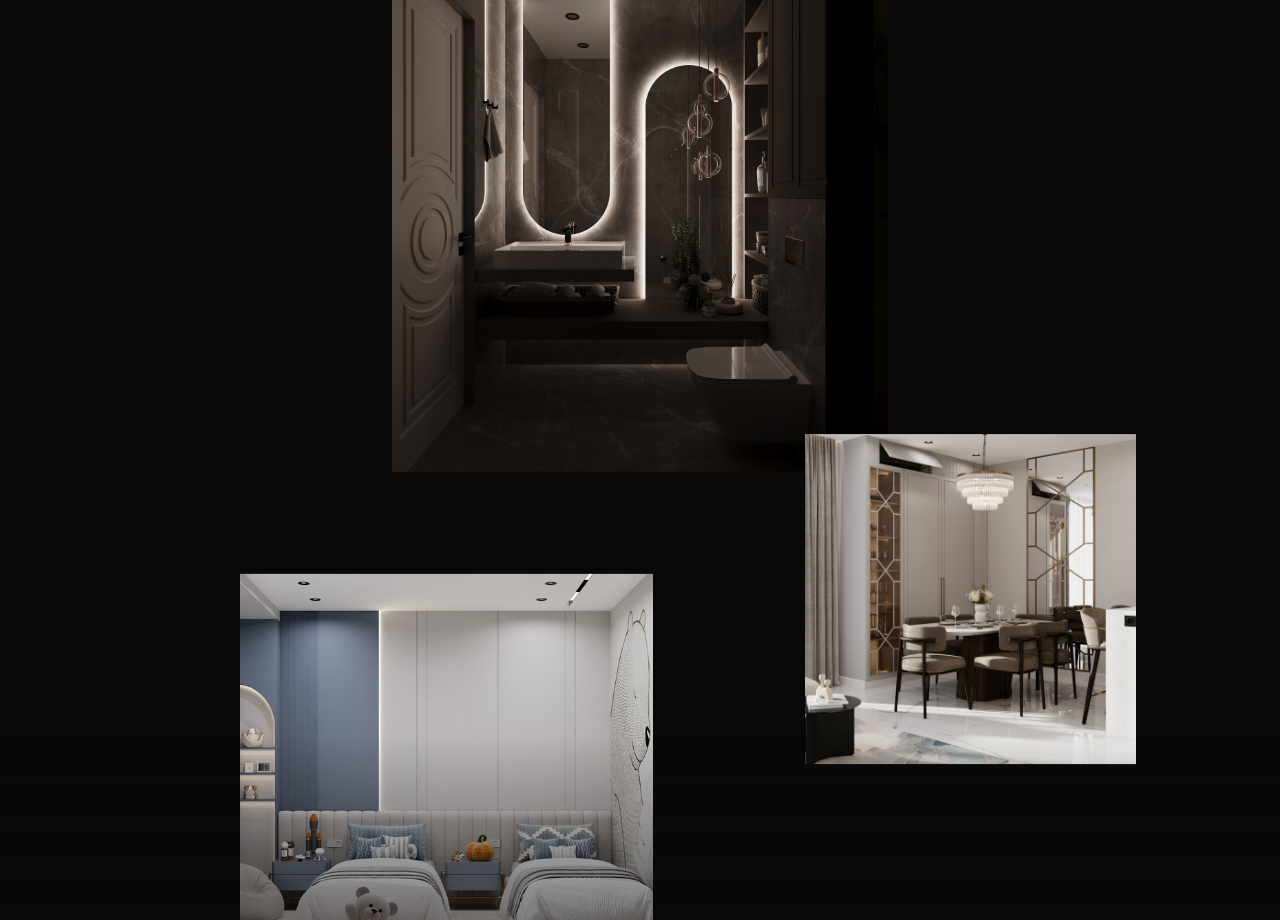
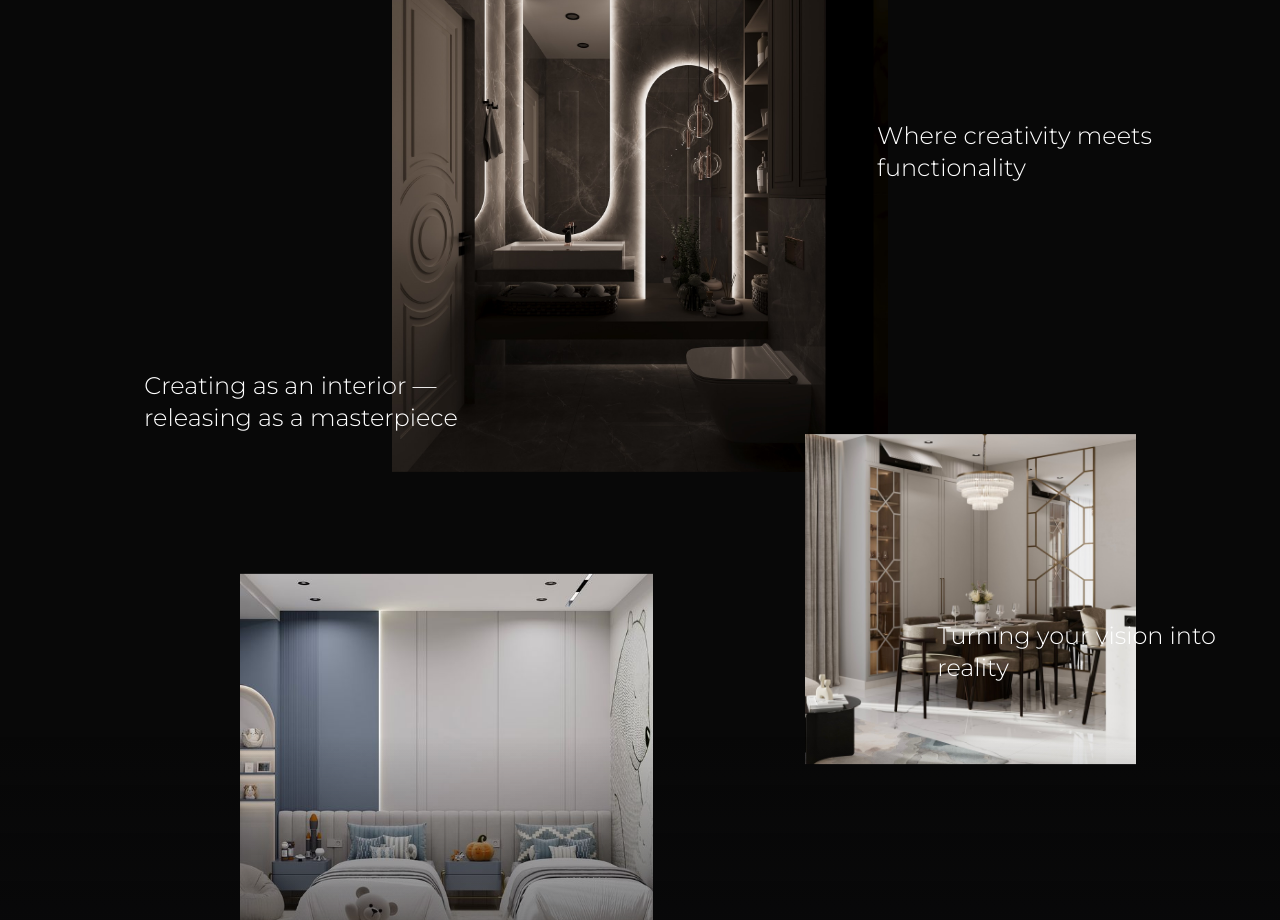
Before and after one commit to ArmanDev1010/Anie_Bert, a React (Vite) app in the folder frontend/: page / in a window 1280 px wide. Shown: the part 2180-3100 px from the top of the page. Built offline with nearby package versions, Linux system fonts and the light colour scheme.

Commit message:
text while going down the scroll

```diff
--- a/frontend/src/components/masterpiece/ParallaxImages.jsx
+++ b/frontend/src/components/masterpiece/ParallaxImages.jsx
@@ -23,11 +23,20 @@ const ParallaxImages = () => {
           className={text.style}
         />
       ))}
+      <div className="absolute top-[70%] left-36 text-2xl">
+        Сreating as an interior — <br></br> releasing as a masterpiece
+      </div>
+      <div className="absolute top-[60%] right-[10%] text-2xl">
+        Where creativity meets <br></br>functionality
+      </div>
+      <div className="absolute top-[80%] right-[5%] text-2xl">
+        Turning your vision into <br></br> reality
+      </div>
     </div>
   );
 };
 
-const ParallaxImg = ({ className, alt, src, start, end }) => {
+const ParallaxImg = ({ className, src, start, end }) => {
   const ref = useRef(null);
 
   const { scrollYProgress } = useScroll({
@@ -44,7 +53,6 @@ const ParallaxImg = ({ className, alt, src, start, end }) => {
   return (
     <motion.img
       src={src}
-      alt={alt}
       className={className}
       ref={ref}
       style={{ transform, opacity }}
```
